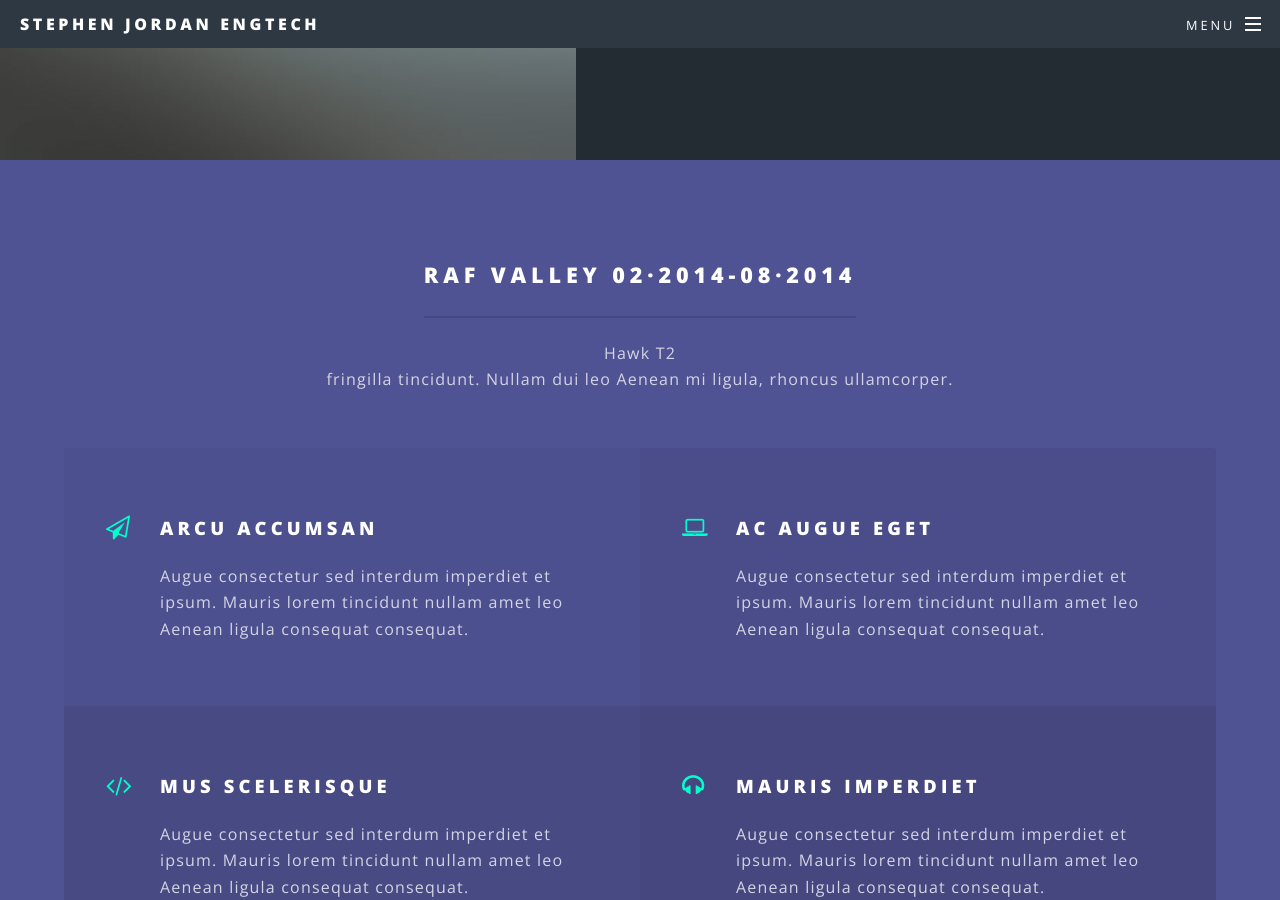
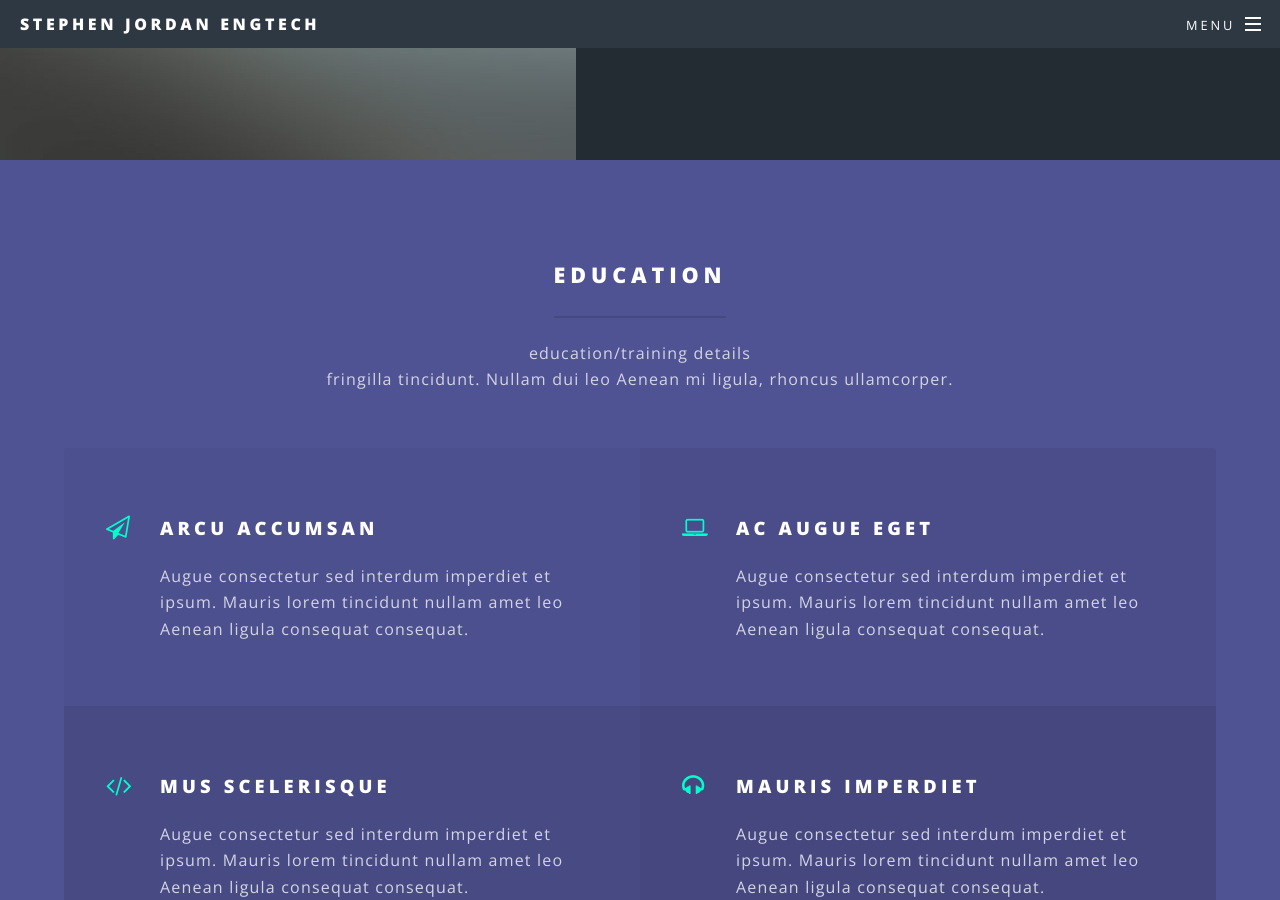
Before and after one commit to SJJUK/SJJUK.github.io, a Jekyll site: the page built from index.html, in a window 1280 px wide and 900 px high, scrolled down 2485 px. Built offline with Jekyll 4.4.1, drawn with Linux system fonts in a browser that asks for light colours.

Commit message:
Update index.html

```diff
--- a/index.html
+++ b/index.html
@@ -59,8 +59,8 @@
 					<section id="three" class="wrapper style3 special">
 						<div class="inner">
 							<header class="major">
-								<h2>RAF Valley 02·2014-08·2014</h2>
-								<p>Hawk T2<br />
+								<h2>Education</h2>
+								<p>education/training details<br />
 								fringilla tincidunt. Nullam dui leo Aenean mi ligula, rhoncus ullamcorper.</p>
 							</header>
 							<ul class="features">
```
